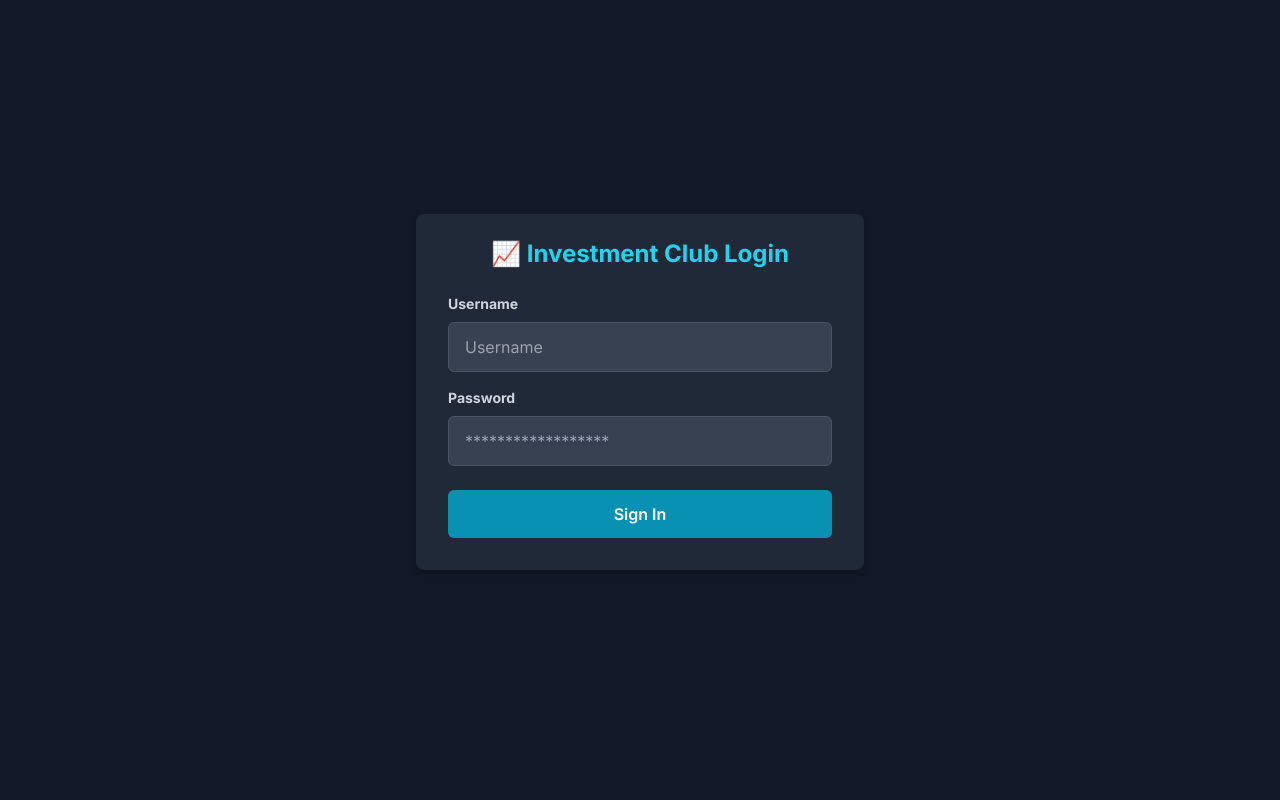
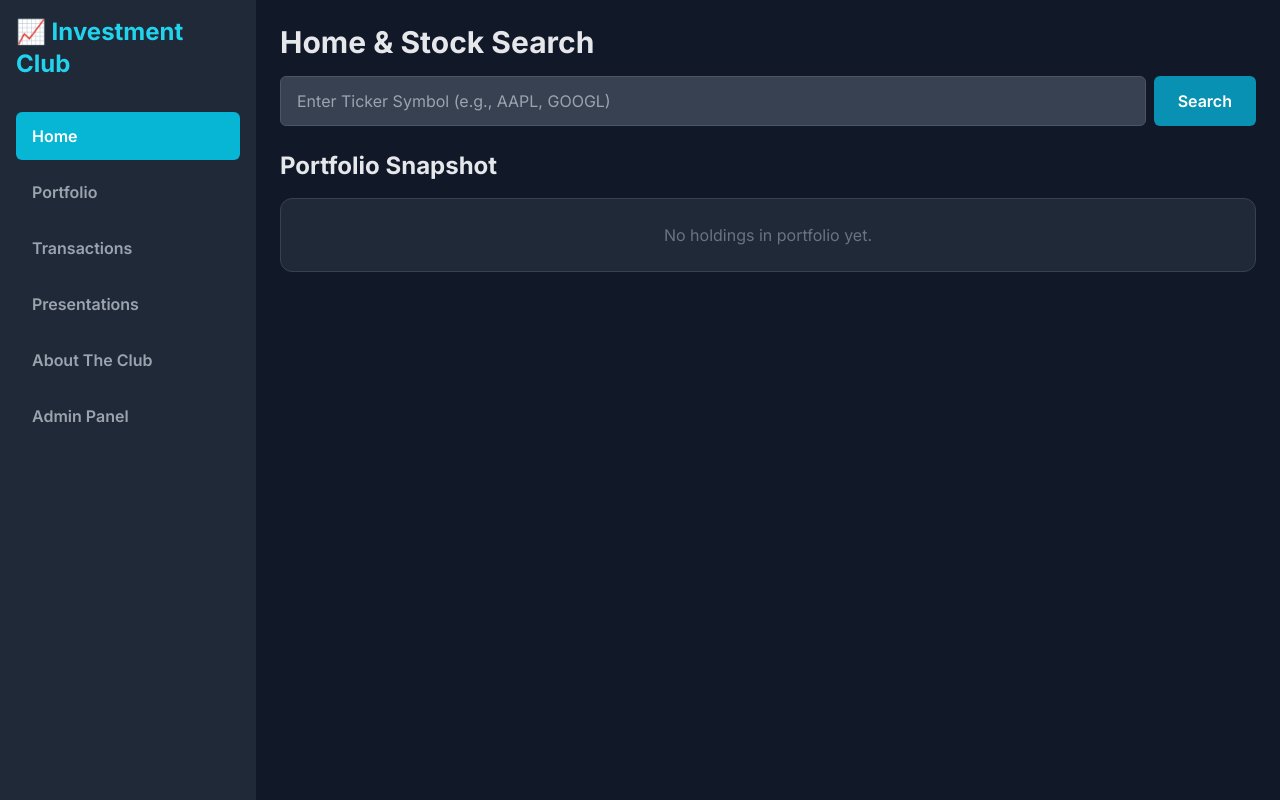
Before and after one commit to CivilizedCoder/InvestmentClub, a Flask app: page / in a window 1280 px wide. Run offline with Flask 3, Linux system fonts and the light colour scheme; data that the repository does not hold is empty; some libraries are stand-ins or nearby versions.

Commit message:
debugging roles error

```diff
--- a/app.py
+++ b/app.py
@@ -6,17 +6,12 @@ import pandas as pd
 import os
 from sqlalchemy import inspect, text
 from sqlalchemy.exc import ProgrammingError
-from werkzeug.security import generate_password_hash, check_password_hash
-from flask_login import LoginManager, UserMixin, login_user, logout_user, login_required, current_user
-from functools import wraps
 
 # --- FLASK APP INITIALIZATION ---
 db = SQLAlchemy()
-login_manager = LoginManager()
 app = Flask(__name__, static_folder='static', template_folder='templates')
 
 # --- CONFIGURATION ---
-app.config['SECRET_KEY'] = os.environ.get('SECRET_KEY', 'a-super-secret-key-that-should-be-changed')
 database_url = os.environ.get('DATABASE_URL')
 if database_url and database_url.startswith("postgres://"):
     database_url = database_url.replace("postgres://", "postgresql://", 1)
@@ -24,24 +19,10 @@ app.config['SQLALCHEMY_DATABASE_URI'] = database_url
 app.config['SQLALCHEMY_TRACK_MODIFICATIONS'] = False
 app.config['SQLALCHEMY_ENGINE_OPTIONS'] = {'pool_pre_ping': True}
 
-# --- DATABASE & LOGIN MANAGER INIT ---
+# --- DATABASE INIT ---
 db.init_app(app)
-login_manager.init_app(app)
-login_manager.login_view = 'login_page' # Redirect to a conceptual login page if unauthorized
 
 # --- DATABASE MODELS ---
-class User(UserMixin, db.Model):
-    id = db.Column(db.Integer, primary_key=True)
-    username = db.Column(db.String(80), unique=True, nullable=False)
-    password_hash = db.Column(db.String(200), nullable=False)
-    role = db.Column(db.String(20), nullable=False, default='guest') # Roles: guest, member, admin
-
-    def set_password(self, password):
-        self.password_hash = generate_password_hash(password)
-
-    def check_password(self, password):
-        return check_password_hash(self.password_hash, password)
-
 class Holding(db.Model):
     id = db.Column(db.Integer, primary_key=True)
     symbol = db.Column(db.String(10), nullable=False)
@@ -78,30 +59,7 @@ class Presentation(db.Model):
             'votesFor': self.votes_for, 'votesAgainst': self.votes_against
         }
 
-# --- PERMISSION DECORATORS ---
-def role_required(role):
-    def decorator(f):
-        @wraps(f)
-        def decorated_function(*args, **kwargs):
-            if not current_user.is_authenticated:
-                return jsonify({"error": "Authentication required"}), 401
-            # Admin has access to everything
-            if current_user.role == 'admin':
-                return f(*args, **kwargs)
-            # Check if user role is sufficient
-            if current_user.role != role and role == 'member':
-                 return jsonify({"error": "Insufficient permissions"}), 403
-            if current_user.role != role and role == 'admin':
-                 return jsonify({"error": "Administrator access required"}), 403
-            return f(*args, **kwargs)
-        return decorated_function
-    return decorator
-
 # --- HELPER FUNCTIONS ---
-@login_manager.user_loader
-def load_user(user_id):
-    return User.query.get(int(user_id))
-
 def add_sector_column_if_missing():
     try:
         inspector = inspect(db.engine)
@@ -114,46 +72,17 @@ def add_sector_column_if_missing():
         print(f"CRITICAL: Failed to execute migration for 'sector' column: {e}")
     return False
 
-# --- DB CREATION AND ADMIN USER SETUP ---
+# --- DB CREATION ---
 with app.app_context():
     db.create_all()
-    if not User.query.filter_by(username='timymelon').first():
-        print("Creating default admin user...")
-        admin_user = User(username='timymelon', role='admin')
-        admin_user.set_password('luvm3l0ns')
-        db.session.add(admin_user)
-        db.session.commit()
-        print("Admin user 'timymelon' created.")
 
 # --- ROUTES ---
 @app.route('/')
 def index():
     return render_template('index.html')
 
-@app.route('/api/login', methods=['POST'])
-def login():
-    data = request.get_json()
-    user = User.query.filter_by(username=data.get('username')).first()
-    if user and user.check_password(data.get('password')):
-        login_user(user)
-        return jsonify({"username": user.username, "role": user.role})
-    return jsonify({"error": "Invalid username or password"}), 401
-
-@app.route('/api/logout', methods=['POST'])
-@login_required
-def logout():
-    logout_user()
-    return jsonify({"message": "Logged out successfully"})
-
-@app.route('/api/session')
-def get_session():
-    if current_user.is_authenticated:
-        return jsonify({"username": current_user.username, "role": current_user.role})
-    return jsonify({}), 401 # No active session
-
 @app.route('/api/stock/<ticker_symbol>')
 def get_stock_data(ticker_symbol):
-    # This remains public
     try:
         stock = yf.Ticker(ticker_symbol)
         info = stock.info
@@ -174,9 +103,7 @@ def get_stock_data(ticker_symbol):
         return jsonify({"error": str(e)}), 500
 
 @app.route('/api/quotes', methods=['POST'])
-@login_required
 def get_quotes():
-    # Protected: only logged-in users can get quotes for the portfolio summary
     data = request.get_json()
     tickers_str = " ".join(data.get('tickers', []))
     if not tickers_str: return jsonify({})
@@ -185,8 +112,6 @@ def get_quotes():
     return jsonify(quotes)
 
 @app.route('/api/portfolio', methods=['GET'])
-@login_required
-@role_required('member')
 def get_holdings():
     try:
         holdings = Holding.query.all()
@@ -198,8 +123,6 @@ def get_holdings():
         raise e
 
 @app.route('/api/portfolio', methods=['POST'])
-@login_required
-@role_required('admin')
 def add_holding():
     data = request.get_json()
     try:
@@ -241,8 +164,6 @@ def add_holding():
     return jsonify(new_holding.to_dict()), 201
 
 @app.route('/api/portfolio/<int:holding_id>', methods=['DELETE'])
-@login_required
-@role_required('admin')
 def delete_holding(holding_id):
     holding = Holding.query.get(holding_id)
     if holding is None: return jsonify({"error": "Holding not found"}), 404
@@ -251,15 +172,11 @@ def delete_holding(holding_id):
     return jsonify({"message": "Holding deleted successfully"})
 
 @app.route('/api/presentations', methods=['GET'])
-@login_required
-@role_required('member')
 def get_presentations():
     presentations = Presentation.query.order_by(Presentation.id.desc()).all()
     return jsonify([p.to_dict() for p in presentations])
 
 @app.route('/api/presentations', methods=['POST'])
-@login_required
-@role_required('member')
 def add_presentation():
     data = request.get_json()
     if not all(k in data for k in ['title', 'url', 'ticker', 'action']):
@@ -270,8 +187,6 @@ def add_presentation():
     return jsonify(new_presentation.to_dict()), 201
 
 @app.route('/api/presentations/<int:presentation_id>/vote', methods=['POST'])
-@login_required
-@role_required('member')
 def vote_on_presentation(presentation_id):
     data = request.get_json()
     vote_type = data.get('voteType')
--- a/requirements.txt
+++ b/requirements.txt
@@ -4,5 +4,3 @@ yfinance
 gunicorn
 Flask-SQLAlchemy
 psycopg2
-Flask-Login
-Werkzeug
--- a/static/script.js
+++ b/static/script.js
@@ -4,105 +4,21 @@ document.addEventListener('DOMContentLoaded', () => {
     let stockChart, timelineChart;
     let currentStockData = null;
     let portfolio = [];
-    let currentUser = null;
 
     // --- INITIALIZATION ---
-    function initialize() {
-        document.getElementById('loginForm')?.addEventListener('submit', handleLogin);
-        document.getElementById('logoutBtn')?.addEventListener('click', handleLogout);
-        checkSession();
+    async function initialize() {
+        initializeEventListeners();
+        await fetchPortfolio();
+        // Initial render of the home page content
+        renderPortfolioSummary();
     }
 
-    // --- AUTHENTICATION & SESSION MANAGEMENT ---
-    async function checkSession() {
-        try {
-            const response = await fetch('/api/session');
-            if (!response.ok) throw new Error('No active session');
-            currentUser = await response.json();
-            showDashboard();
-        } catch (error) {
-            showLogin();
-        }
-    }
-
-    async function handleLogin(e) {
-        e.preventDefault();
-        const username = document.getElementById('username').value;
-        const password = document.getElementById('password').value;
-        const errorDiv = document.getElementById('loginError');
-        errorDiv.classList.add('hidden');
-
-        try {
-            const response = await fetch('/api/login', {
-                method: 'POST',
-                headers: { 'Content-Type': 'application/json' },
-                body: JSON.stringify({ username, password })
-            });
-            if (!response.ok) {
-                const err = await response.json();
-                throw new Error(err.error || 'Login failed');
-            }
-            currentUser = await response.json();
-            showDashboard();
-        } catch (error) {
-            errorDiv.textContent = error.message;
-            errorDiv.classList.remove('hidden');
-        }
-    }
-
-    async function handleLogout() {
-        await fetch('/api/logout', { method: 'POST' });
-        currentUser = null;
-        portfolio = [];
-        showLogin();
-    }
-
-    function showLogin() {
-        document.getElementById('loginScreen').classList.remove('hidden');
-        document.getElementById('dashboardScreen').classList.add('hidden');
-    }
-
-    async function showDashboard() {
-        document.getElementById('loginScreen').classList.add('hidden');
-        document.getElementById('dashboardScreen').classList.remove('hidden');
-
-        setupUIAccess();
-        initializeDashboardEventListeners();
-
-        await fetchPortfolio();
-
-        document.querySelector('.nav-link[data-tab="home"]').click();
-    }
-
-    // --- UI & ACCESS CONTROL ---
-    function setupUIAccess() {
-        if (!currentUser) return;
-        const roles = { guest: 0, member: 1, admin: 2 };
-        const userLevel = roles[currentUser.role];
-
-        document.querySelectorAll('[data-role]').forEach(el => {
-            const requiredLevel = roles[el.dataset.role];
-            el.style.display = userLevel >= requiredLevel ? 'flex' : 'none';
-        });
-
-        const userInfoEl = document.getElementById('userInfo');
-        userInfoEl.innerHTML = `Logged in as: <strong class="font-bold">${currentUser.username}</strong><br>Role: <span class="capitalize">${currentUser.role}</span>`;
-    }
-
-    // --- DASHBOARD INITIALIZATION ---
-    function initializeDashboardEventListeners() {
+    // --- EVENT LISTENERS ---
+    function initializeEventListeners() {
         document.getElementById('fetchBtn')?.addEventListener('click', fetchStockData);
         document.getElementById('tickerInput')?.addEventListener('keypress', e => e.key === 'Enter' && fetchStockData());
         document.getElementById('presentationForm')?.addEventListener('submit', handlePresentationSubmit);
 
-        // FIX: Re-clone the nav links to remove any old event listeners before adding new ones.
-        // This prevents duplicate listeners if the dashboard is re-initialized (e.g., after logout/login).
-        const navLinks = document.querySelectorAll('.nav-link');
-        navLinks.forEach(link => {
-            link.replaceWith(link.cloneNode(true));
-        });
-
-        // Add fresh event listeners to the new nodes
         document.querySelectorAll('.nav-link').forEach(link => {
             link.addEventListener('click', (e) => {
                 e.preventDefault();
@@ -116,13 +32,12 @@ document.addEventListener('DOMContentLoaded', () => {
                     if (content.id === `${tab}Content`) content.classList.remove('hidden');
                 });
 
+                // Render content when a tab is clicked
                 switch (tab) {
                     case 'home': renderPortfolioSummary(); break;
                     case 'portfolio': renderPortfolioDashboard(); break;
                     case 'transactions': renderTransactionHistory(); break;
                     case 'presentations': renderPresentations(); break;
-                    case 'about': break; // No dynamic content needed
-                    case 'admin': break; // No dynamic content needed
                 }
             });
         });
@@ -148,16 +63,10 @@ document.addEventListener('DOMContentLoaded', () => {
                 updateStockInfoUI(data);
                 setupIndividualStockChart(data.historical);
 
-                const addToPortfolioSection = document.getElementById('addToPortfolioSection');
-                if (currentUser.role === 'admin') {
-                    addToPortfolioSection.style.display = 'block';
-                    document.getElementById('isRealCheckbox').addEventListener('change', toggleRealPurchaseInputs);
-                    document.getElementById('addToPortfolioBtn').addEventListener('click', addStockToPortfolio);
-                    document.querySelectorAll('input[name="purchaseType"]').forEach(radio => radio.addEventListener('change', togglePurchaseTypeInputs));
-                    document.getElementById('portfolioTicker').textContent = data.symbol;
-                } else {
-                    addToPortfolioSection.style.display = 'none';
-                }
+                document.getElementById('isRealCheckbox').addEventListener('change', toggleRealPurchaseInputs);
+                document.getElementById('addToPortfolioBtn').addEventListener('click', addStockToPortfolio);
+                document.querySelectorAll('input[name="purchaseType"]').forEach(radio => radio.addEventListener('change', togglePurchaseTypeInputs));
+                document.getElementById('portfolioTicker').textContent = data.symbol;
             })
             .catch(error => {
                 homeDashboard.innerHTML = `<p class="text-red-400 text-center card">Error: ${error.message}</p>`;
@@ -167,8 +76,8 @@ document.addEventListener('DOMContentLoaded', () => {
     }
 
     function updateStockInfoUI(data) {
-        const formatCurrency = (val) => val ? `$${Number(val).toLocaleString(undefined, { minimumFractionDigits: 2, maximumFractionDigits: 2 })}` : 'N/A';
-        const formatLargeNumber = (val) => val ? Number(val).toLocaleString() : 'N/A';
+        const formatCurrency = (val) => val != null ? `$${Number(val).toLocaleString(undefined, { minimumFractionDigits: 2, maximumFractionDigits: 2 })}` : 'N/A';
+        const formatLargeNumber = (val) => val != null ? Number(val).toLocaleString() : 'N/A';
 
         document.getElementById('stockName').textContent = data.longName || 'N/A';
         document.getElementById('stockSymbol').textContent = data.symbol || 'N/A';
@@ -184,10 +93,6 @@ document.addEventListener('DOMContentLoaded', () => {
 
     // --- DATABASE & PORTFOLIO LOGIC ---
     async function fetchPortfolio() {
-        if (currentUser.role === 'guest') {
-            portfolio = [];
-            return;
-        }
         try {
             const response = await fetch('/api/portfolio');
             if (!response.ok) throw new Error('Failed to fetch portfolio');
@@ -199,7 +104,7 @@ document.addEventListener('DOMContentLoaded', () => {
     }
 
     async function addStockToPortfolio() {
-        if (!currentStockData || currentUser.role !== 'admin') return;
+        if (!currentStockData) return;
         const isReal = document.getElementById('isRealCheckbox').checked;
 
         const newHolding = {
@@ -236,14 +141,8 @@ document.addEventListener('DOMContentLoaded', () => {
     // --- RENDER FUNCTIONS FOR EACH TAB ---
     async function renderPortfolioSummary() {
         const homeDashboard = document.getElementById('homeDashboard');
-        const welcomeMessageHTML = `<div class="card text-center transition-all duration-500"><h2 class="text-2xl font-bold mb-2">Welcome, ${currentUser.username}!</h2><p>Search for a stock to get started, or check out the other tabs.</p></div>`;
+        homeDashboard.innerHTML = `<div id="portfolioSummary"><h3 class="text-2xl font-bold mb-4">Portfolio Snapshot</h3><div id="portfolioSummaryList" class="grid grid-cols-1 md:grid-cols-2 lg:grid-cols-3 gap-4"></div></div>`;
 
-        if (currentUser.role === 'guest') {
-            homeDashboard.innerHTML = welcomeMessageHTML;
-            return;
-        }
-
-        homeDashboard.innerHTML = `<div id="portfolioSummary"><h3 class="text-2xl font-bold mb-4">Portfolio Snapshot</h3><div id="portfolioSummaryList" class="grid grid-cols-1 md:grid-cols-2 lg:grid-cols-3 gap-4"></div></div>`;
         const summaryList = document.getElementById('portfolioSummaryList');
         if (portfolio.length === 0) {
             summaryList.innerHTML = '<p class="col-span-full text-center text-gray-500 card">No holdings in portfolio yet.</p>';
@@ -260,15 +159,15 @@ document.addEventListener('DOMContentLoaded', () => {
             summaryList.innerHTML = '';
             portfolio.forEach(holding => {
                 const quote = quotes[holding.symbol];
-                const currentPrice = quote ? quote.currentPrice : holding.price;
-                const prevClose = quote ? quote.previousClose : holding.price;
-                const priceChange = currentPrice - prevClose;
+                const currentPrice = quote?.currentPrice ?? holding.price;
+                const prevClose = quote?.previousClose ?? holding.price;
+                const priceChange = (currentPrice != null && prevClose != null) ? currentPrice - prevClose : 0;
                 const priceChangePercent = prevClose > 0 ? (priceChange / prevClose) * 100 : 0;
                 const changeColor = priceChange >= 0 ? 'text-green-400' : 'text-red-400';
 
                 const card = document.createElement('div');
                 card.className = 'summary-card';
-                card.innerHTML = `<div class="flex justify-between items-center"><p class="font-bold text-lg">${holding.symbol}</p><p class="font-semibold text-lg">${currentPrice ? '$' + currentPrice.toFixed(2) : 'N/A'}</p></div><p class="text-sm text-gray-400 truncate">${holding.longName}</p><div class="text-right mt-2 ${changeColor}"><span class="font-medium">${priceChange >= 0 ? '+' : ''}${priceChange.toFixed(2)}</span><span>(${priceChangePercent.toFixed(2)}%)</span></div>`;
+                card.innerHTML = `<div class="flex justify-between items-center"><p class="font-bold text-lg">${holding.symbol}</p><p class="font-semibold text-lg">${currentPrice != null ? '$' + currentPrice.toFixed(2) : 'N/A'}</p></div><p class="text-sm text-gray-400 truncate">${holding.longName}</p><div class="text-right mt-2 ${changeColor}"><span class="font-medium">${priceChange >= 0 ? '+' : ''}${priceChange.toFixed(2)}</span><span> (${priceChangePercent.toFixed(2)}%)</span></div>`;
                 summaryList.appendChild(card);
             });
         } catch (error) {
@@ -287,11 +186,9 @@ document.addEventListener('DOMContentLoaded', () => {
             const row = document.createElement('tr');
             row.className = 'border-b border-gray-800 hover:bg-gray-800';
 
-            // FIX: Use stricter checks for numeric types before calling .toFixed()
             const quantityText = typeof item.quantity === 'number' ? `${item.quantity.toFixed(4)} shares` : 'N/A';
             const dollarValueText = typeof item.dollarValue === 'number' ? `$${item.dollarValue.toFixed(2)}` : 'N/A';
             const priceText = typeof item.price === 'number' ? `$${item.price.toFixed(2)}` : 'N/A';
-
             const purchaseDetail = item.purchaseType === 'quantity' ? quantityText : (item.purchaseType === 'value' ? dollarValueText : 'N/A');
 
             row.innerHTML = `
@@ -309,8 +206,6 @@ document.addEventListener('DOMContentLoaded', () => {
 
     async function renderPresentations() {
         const listEl = document.getElementById('presentationList');
-        const formContainer = document.getElementById('presentationFormContainer');
-        formContainer.style.display = currentUser.role !== 'guest' ? '' : 'none';
         listEl.innerHTML = '<p class="card">Loading presentations...</p>';
         try {
             const response = await fetch('/api/presentations');
@@ -324,11 +219,11 @@ document.addEventListener('DOMContentLoaded', () => {
                 const card = document.createElement('div');
                 card.className = 'card';
                 const actionColor = p.action === 'Buy' ? 'text-green-400' : 'text-red-400';
-                const voteButtons = currentUser.role !== 'guest' ? `<button class="vote-btn" data-id="${p.id}" data-type="for"><i class="fas fa-thumbs-up text-green-500"></i><span class="ml-2">${p.votesFor}</span></button><button class="vote-btn" data-id="${p.id}" data-type="against"><i class="fas fa-thumbs-down text-red-500"></i><span class="ml-2">${p.votesAgainst}</span></button>` : `<span class="text-sm text-gray-500">Login as member to vote</span>`;
+                const voteButtons = `<button class="vote-btn" data-id="${p.id}" data-type="for"><i class="fas fa-thumbs-up text-green-500"></i><span class="ml-2">${p.votesFor}</span></button><button class="vote-btn" data-id="${p.id}" data-type="against"><i class="fas fa-thumbs-down text-red-500"></i><span class="ml-2">${p.votesAgainst}</span></button>`;
                 card.innerHTML = `<h4 class="text-xl font-bold">${p.title}</h4><p class="text-sm text-gray-400 mb-3">Proposing to <span class="font-bold ${actionColor}">${p.action} ${p.ticker}</span></p><a href="${p.url}" target="_blank" rel="noopener noreferrer" class="text-cyan-400 hover:underline mb-4 block">View Presentation</a><div class="flex items-center justify-end space-x-4">${voteButtons}</div>`;
                 listEl.appendChild(card);
             });
-            if (currentUser.role !== 'guest') listEl.querySelectorAll('.vote-btn').forEach(btn => btn.addEventListener('click', handleVote));
+            listEl.querySelectorAll('.vote-btn').forEach(btn => btn.addEventListener('click', handleVote));
         } catch (error) {
             listEl.innerHTML = '<p class="card text-red-400">Could not load presentations.</p>';
         }
@@ -351,7 +246,6 @@ document.addEventListener('DOMContentLoaded', () => {
         realHoldings.forEach(h => {
             const quantity = h.quantity || 0;
             const dollarValue = h.dollarValue || 0;
-
             const currentPrice = quotes[h.symbol]?.currentPrice || h.price || 0;
             const currentValue = quantity * currentPrice;
             const sectorName = h.sector || 'Other';
--- a/templates/index.html
+++ b/templates/index.html
@@ -13,48 +13,18 @@
     <link rel="stylesheet" href="https://cdnjs.cloudflare.com/ajax/libs/font-awesome/6.4.0/css/all.min.css">
 </head>
 
-<body class="bg-gray-900 text-gray-200">
-
-    <!-- Login Screen -->
-    <div id="loginScreen" class="flex items-center justify-center h-screen w-screen">
-        <div class="w-full max-w-md">
-            <form id="loginForm" class="bg-gray-800 shadow-md rounded-lg px-8 pt-6 pb-8 mb-4">
-                <h1 class="text-2xl font-bold text-cyan-400 mb-6 text-center">📈 Investment Club Login</h1>
-                <div id="loginError" class="text-red-400 text-center mb-4 hidden"></div>
-                <div class="mb-4">
-                    <label class="block text-gray-300 text-sm font-bold mb-2" for="username">Username</label>
-                    <input class="form-input" id="username" type="text" placeholder="Username" required>
-                </div>
-                <div class="mb-6">
-                    <label class="block text-gray-300 text-sm font-bold mb-2" for="password">Password</label>
-                    <input class="form-input" id="password" type="password" placeholder="******************" required>
-                </div>
-                <div class="flex items-center justify-between">
-                    <button class="button-primary w-full" type="submit">Sign In</button>
-                </div>
-            </form>
-        </div>
-    </div>
-
-    <!-- Main Dashboard Screen (hidden by default) -->
-    <div id="dashboardScreen" class="hidden w-full h-screen flex">
+<body class="bg-gray-900 text-gray-200 flex">
     <!-- Sidebar Navigation -->
-        <aside class="w-64 bg-gray-800 p-4 flex-shrink-0 h-screen sticky top-0 flex flex-col">
-            <div>
+    <aside class="w-64 bg-gray-800 p-4 flex-shrink-0 h-screen sticky top-0">
         <h1 class="text-2xl font-bold text-cyan-400 mb-8">📈 Investment Club</h1>
         <nav class="flex flex-col space-y-2">
-                    <a href="#" class="nav-link active" data-tab="home" data-role="guest">Home</a>
-                    <a href="#" class="nav-link" data-tab="portfolio" data-role="member">Portfolio</a>
-                    <a href="#" class="nav-link" data-tab="transactions" data-role="member">Transactions</a>
-                    <a href="#" class="nav-link" data-tab="presentations" data-role="member">Presentations</a>
-                    <a href="#" class="nav-link" data-tab="about" data-role="guest">About The Club</a>
-                    <a href="#" class="nav-link" data-tab="admin" data-role="admin">Admin Panel</a>
+            <a href="#" class="nav-link active" data-tab="home">Home</a>
+            <a href="#" class="nav-link" data-tab="portfolio">Portfolio</a>
+            <a href="#" class="nav-link" data-tab="transactions">Transactions</a>
+            <a href="#" class="nav-link" data-tab="presentations">Presentations</a>
+            <a href="#" class="nav-link" data-tab="about">About The Club</a>
+            <a href="#" class="nav-link" data-tab="admin">Admin Panel</a>
         </nav>
-            </div>
-            <div class="mt-auto">
-                <div id="userInfo" class="text-center text-gray-400 text-sm mb-4"></div>
-                <button id="logoutBtn" class="button-primary w-full bg-red-600 hover:bg-red-700">Logout</button>
-            </div>
     </aside>
 
     <!-- Main Content Area -->
@@ -149,7 +119,6 @@ gain hands-on experience and build a strong foundation in investing!
             <div class="card"><p>This section is for administrators to manage club operations.</p></div>
         </div>
     </main>
-    </div>
 
     <script src="{{ url_for('static', filename='script.js') }}"></script>
 </body>
```
Lines whose indentation alone changed are shown as unchanged.
